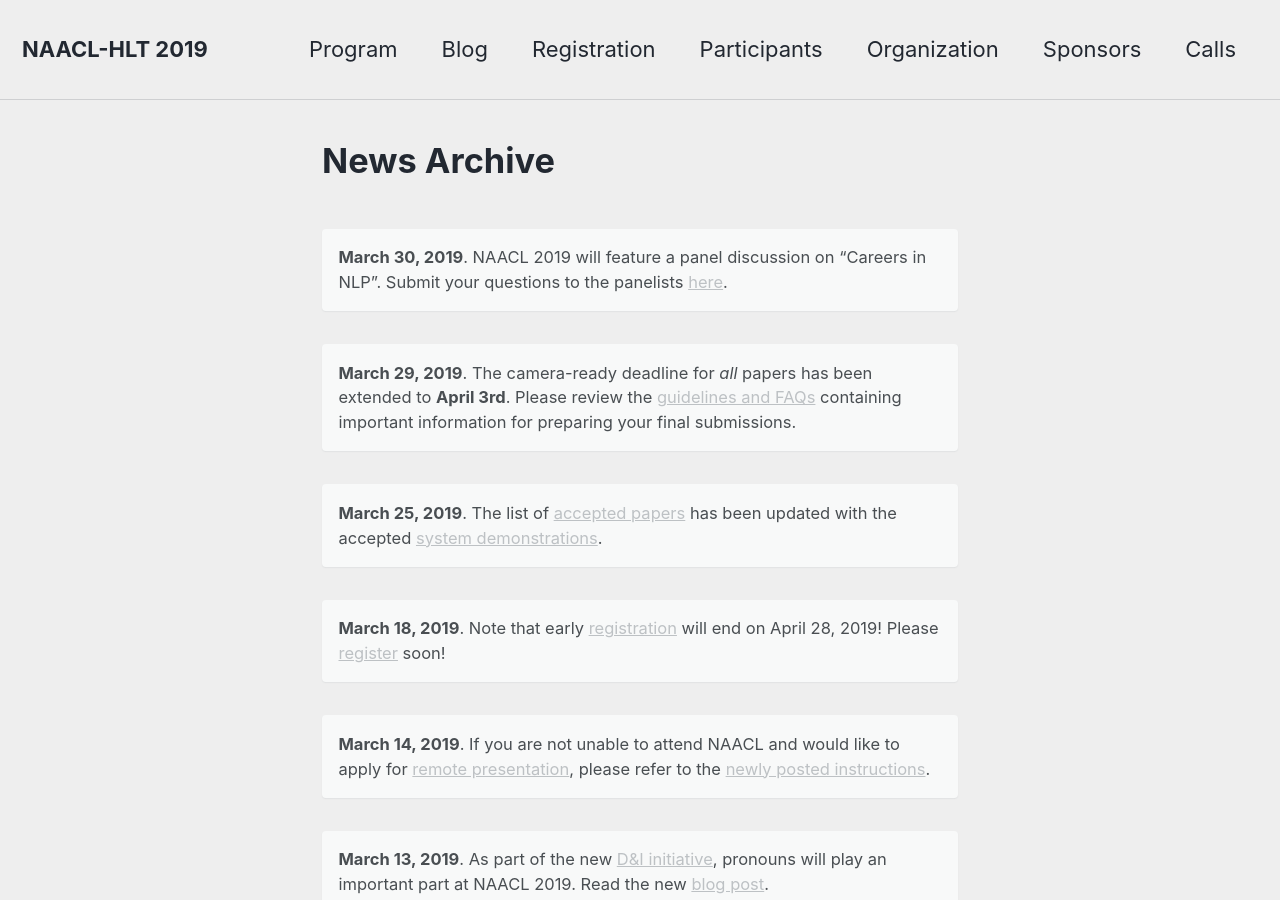
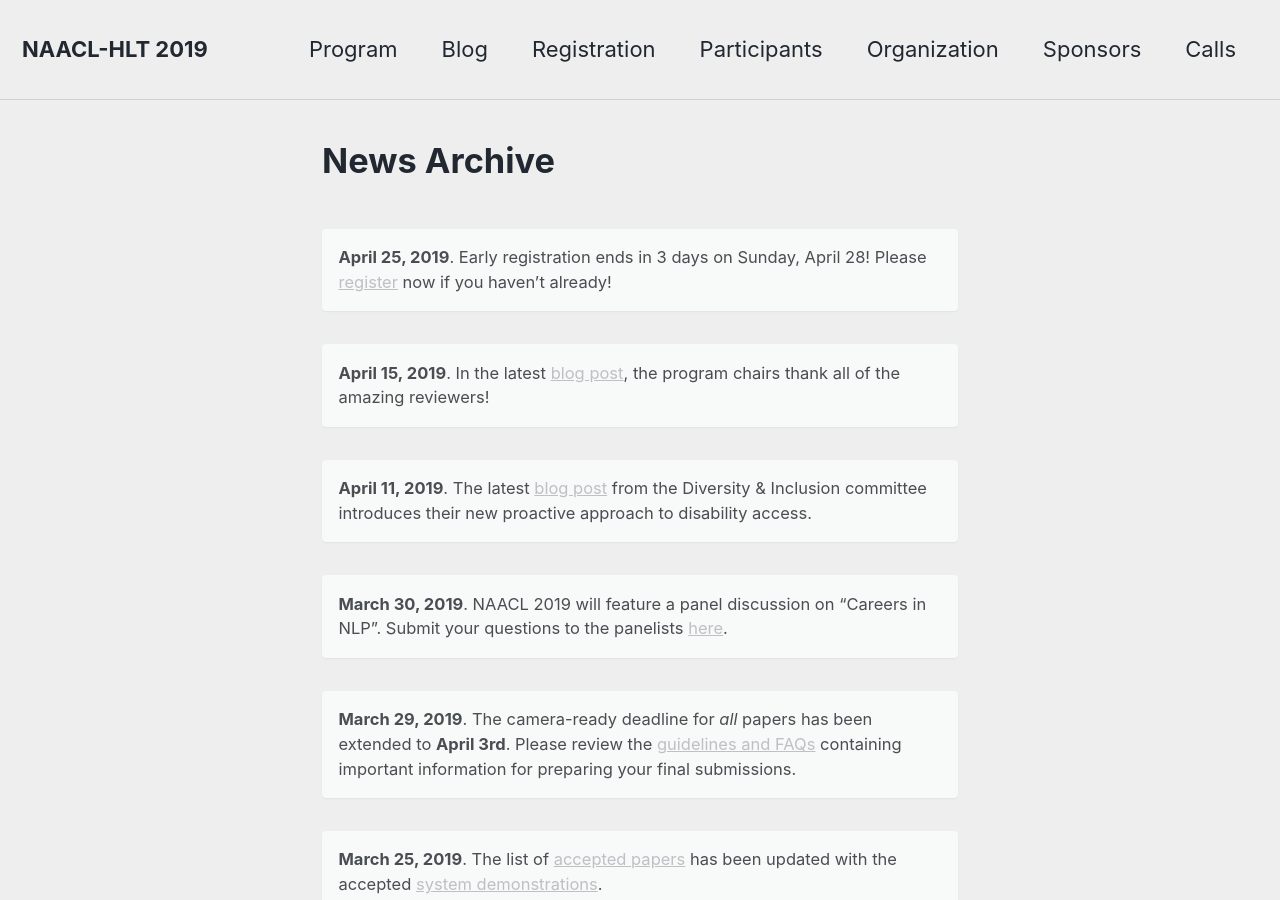
Before and after one commit to naacl-org/naacl-2021-website, a Jekyll site: the page built from _pages/archive.md, in a window 1280 px wide and 900 px high. Built offline with Jekyll 4.4.1, drawn with Linux system fonts in a browser that asks for light colours; nearby versions of some CDN libraries.

Commit message:
Add news item for blog post.
- Move older news items to archive page.

```diff
--- a/_pages/archive.md
+++ b/_pages/archive.md
@@ -7,6 +7,15 @@
 toc_icon: "cog"
 ---
 {% include base_path %}
+
+**April 25, 2019**. Early registration ends in 3 days on Sunday, April 28! Please [register](https://aclweb.org/conference/naacl-hlt-2019-conference-registration/) now if you haven't already!
+{: .notice}
+
+**April 15, 2019**. In the latest [blog post](/blog/kudos-reviewers/), the program chairs thank all of the amazing reviewers!
+{: .notice}
+
+**April 11, 2019**. The latest [blog post](/blog/disability-access/) from the Diversity & Inclusion committee introduces their new proactive approach to disability access.
+{: .notice}
 
 **March 30, 2019**. NAACL 2019 will feature a panel discussion on "Careers in NLP". Submit your questions to the panelists [here](/blog/careers-panel-survey/).
 {: .notice}
```
Also changed, not shown: _pages/home.md (+1 -7 lines).
